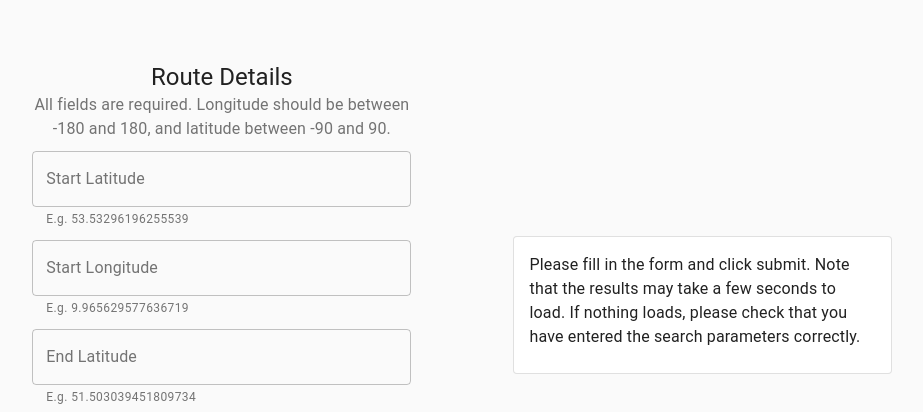
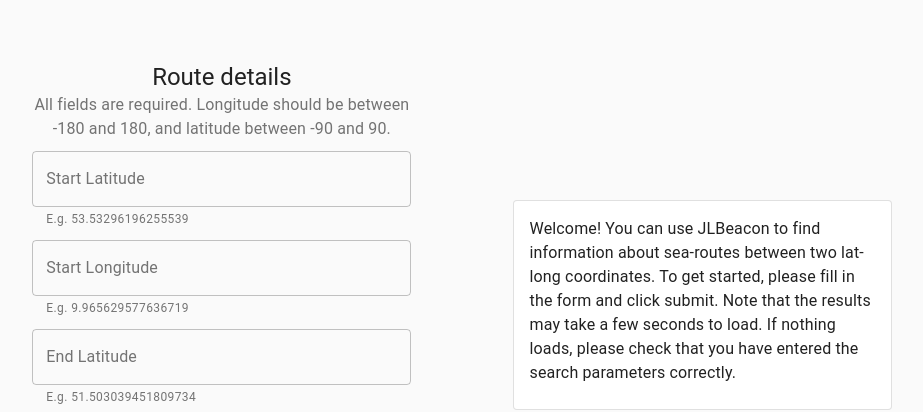
Before and after one commit to jlblumberg/jlbeacon, a React (Create React App) app: page / in a window 1280 px wide. Shown: the part 407-819 px from the top of the page, without its empty margins (178-1101 px from the left). Built offline with nearby package versions, Linux system fonts and the light colour scheme; the HTML template or start-up script is replaced by a standard one.

Commit message:
Update some of the verbiage

```diff
--- a/src/components/Form/Form.jsx
+++ b/src/components/Form/Form.jsx
@@ -43,7 +43,7 @@
 
   return(
     <form id='route-details-input' className={styles.form}>
-      <Typography variant='h5' color='textPrimary' align='center'>Route Details</Typography>
+      <Typography variant='h5' color='textPrimary' align='center'>Route details</Typography>
       <Typography variant='body1' color='textSecondary' align='center' gutterBottom>
         All fields are required. Longitude should be between -180 and 180, and latitude between -90 and 90.
       </Typography>
--- a/src/components/Result/Result.jsx
+++ b/src/components/Result/Result.jsx
@@ -11,7 +11,8 @@
       <Grid item component={Card} variant='outlined'>
         <CardContent>
           <Typography>
-            Please fill in the form and click submit.
+            Welcome! You can use JLBeacon to find information about sea-routes between two lat-long coordinates.
+            To get started, please fill in the form and click submit.
             Note that the results may take a few seconds to load.
             If nothing loads, please check that you have entered the search parameters correctly.
           </Typography>
@@ -25,7 +26,7 @@
 
   return (
     <div id='results' className={styles.result}>
-      <Typography variant='h5' color='textPrimary' align='center' gutterBottom>Route results:</Typography>
+      <Typography variant='h5' color='textPrimary' align='center' gutterBottom>Route results</Typography>
       <Grid item component={Card} variant='outlined'>
         <CardMedia
           component="img"
```
Also changed, not shown: 1 other file (tests, documents, lock files or other folders).
